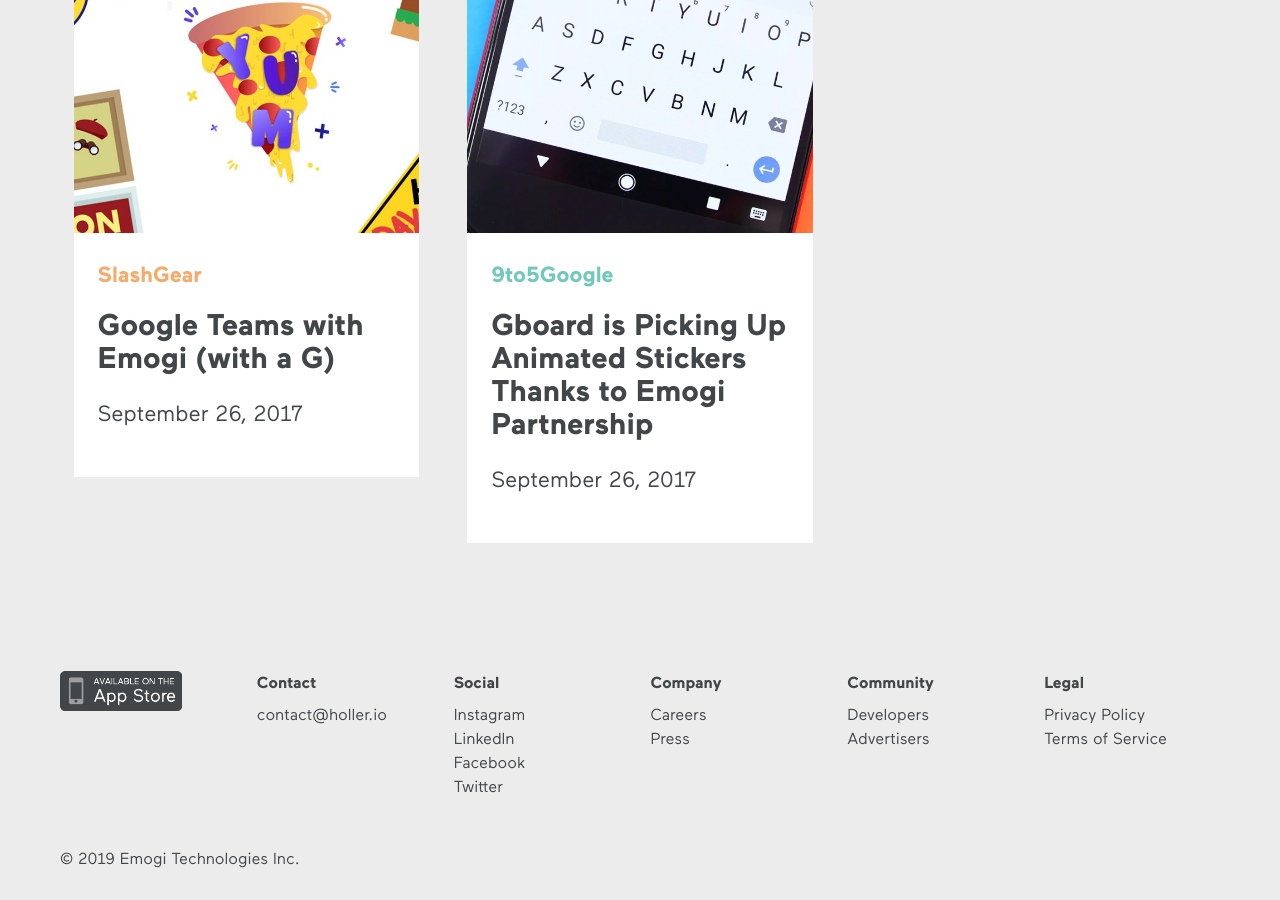
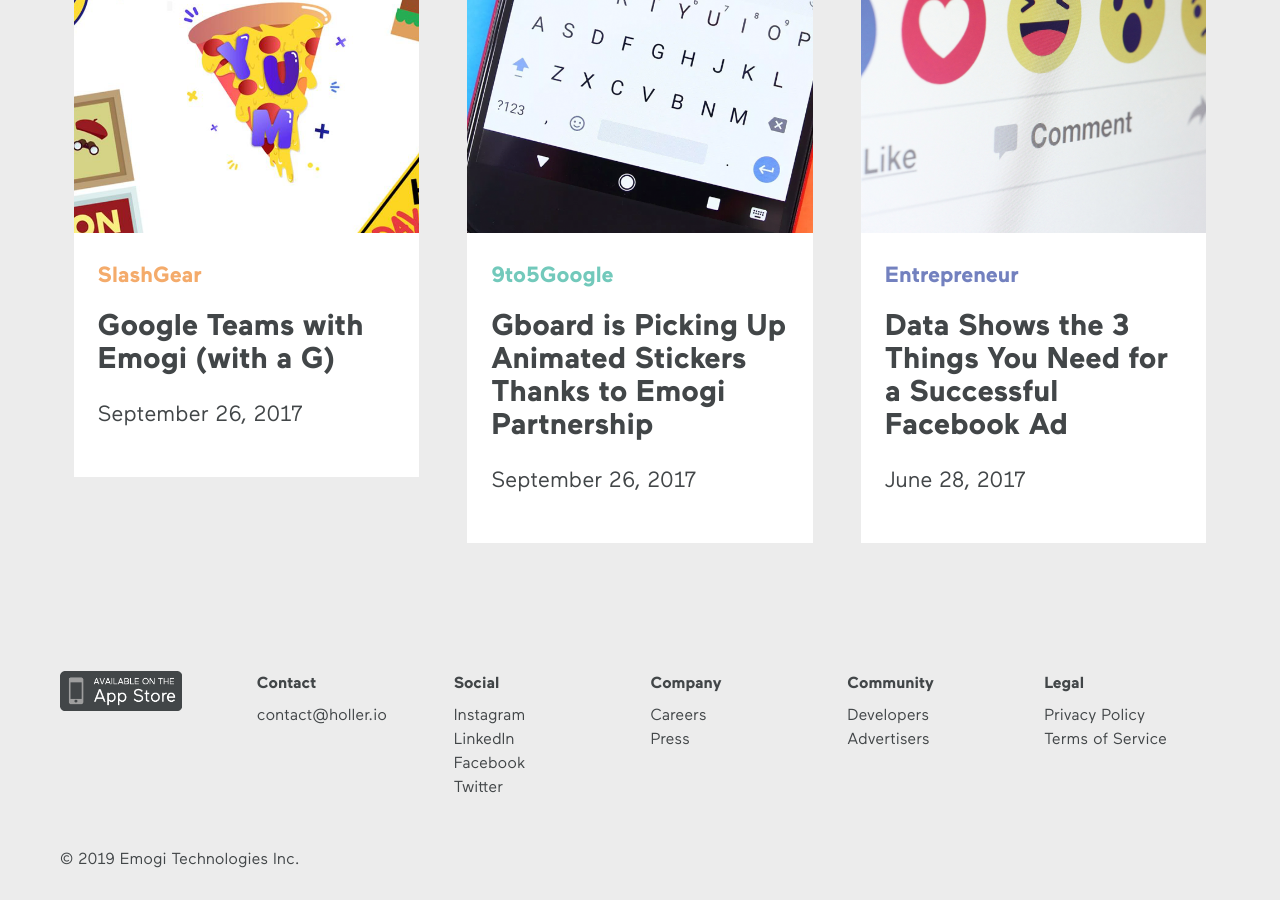
Before and after one commit to taliacotton/holler, a Jekyll site: the page built from press.html, in a window 1280 px wide and 900 px high, scrolled down 4445 px. Built offline with Jekyll 4.4.1, drawn with Linux system fonts in a browser that asks for light colours; nearby versions of some CDN libraries.

Commit message:
Updated 2 files via CloudCannon

```diff
--- a/_data/press.yml
+++ b/_data/press.yml
@@ -265,3 +265,15 @@
   image: >-
     /uploads/gboard-is-picking-up-animated-stickers-thanks-to-emogi-partnership.png
   url: 'https://9to5google.com/2017/09/26/gboard-animated-stickers-emogi/'
+- title: Data Shows the 3 Things You Need for a Successful Facebook Ad
+  featured: false
+  published-date: 'June 28, 2017'
+  blurb: >-
+    Why are emoji so popular with consumers? Entrepreneur quotes Emogi CEO
+    Travis Montaque, “Not only do emoji capture nuanced feeling that may not be
+    apparent from simple text, but it is an easier way for consumers to give
+    advertisers feedback so that they can leverage it to improve their marketing
+    initiatives.”
+  publisher: Entrepreneur
+  image: /uploads/data-shows-the-3-things-you-need-for-a-successful-facebook-ad.png
+  url: 'https://www.entrepreneur.com/article/296196'
```
Also changed, not shown: uploads/data-shows-the-3-things-you-need-for-a-successful-facebook-ad.png (added).
